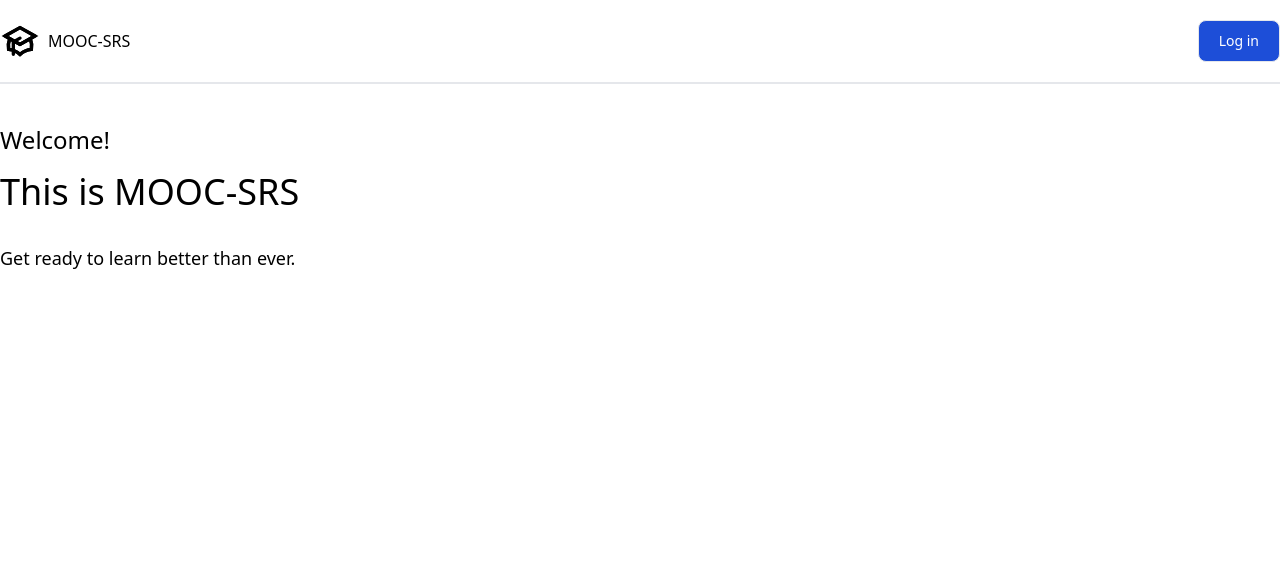
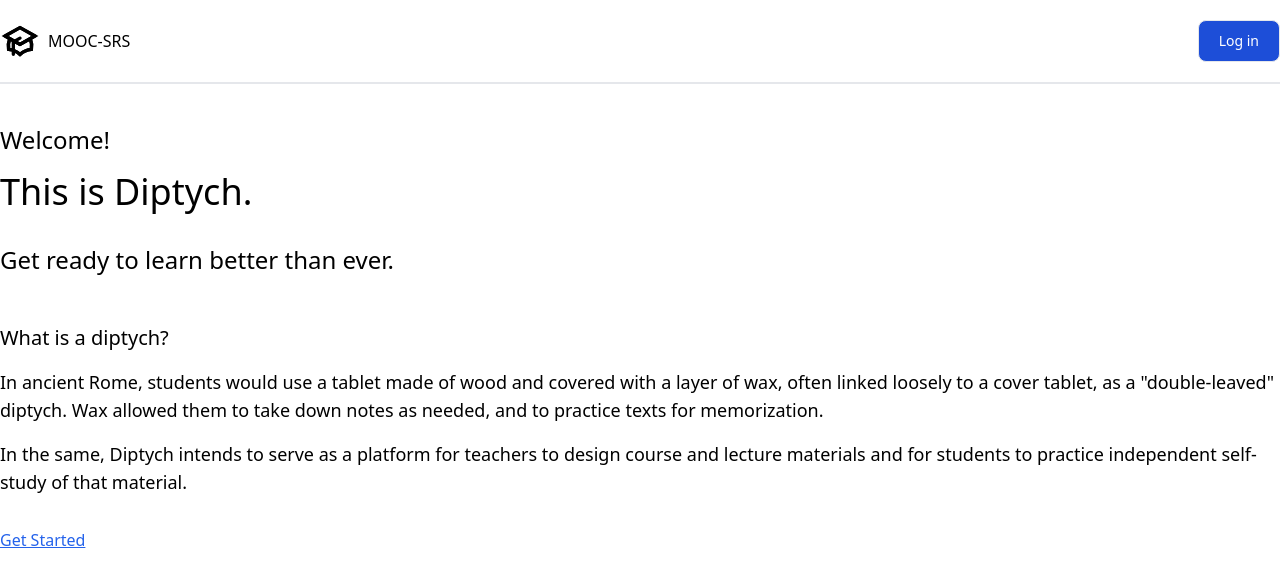
Before and after one commit to zzzbra/diptych, a React (Create React App) app in the folder client/: page / in a window 1280 px wide. Shown: the top 584 px of the page. Built offline with nearby package versions, Linux system fonts and the light colour scheme.

Commit message:
Clean up Landing page a bit

```diff
--- a/client/src/App.tsx
+++ b/client/src/App.tsx
@@ -4,6 +4,7 @@ import { BrowserRouter as Router, Route, Switch } from 'react-router-dom';
 import { UnauthOnlyRoute, PrivateRoute } from 'views/PrivateRoute';
 import TeacherDashboard from 'views/Dashboard/TeacherDashboard';
 import StudentDashboard from 'views/Dashboard/StudentDashboard';
+import Landing from 'views/Landing';
 import Login from 'views/Login';
 import Signup from 'views/Signup';
 import TeacherRegistrar from 'views/Registrar/TeacherView';
@@ -31,9 +32,7 @@ function App() {
       <PageContentWrapper>
         <Switch>
           <Route exact path="/">
-            <h2>Welcome!</h2>
-            <h1>This is MOOC-SRS</h1>
-            <p>Get ready to learn better than ever.</p>
+            <Landing />
           </Route>
 
           <UnauthOnlyRoute exact path="/login">
--- a/client/src/styles/index.css
+++ b/client/src/styles/index.css
@@ -16,7 +16,11 @@
   }
 
   p {
-    @apply text-lg pb-2;
+    @apply text-lg pb-4;
+  }
+
+  section {
+    @apply py-4;
   }
 
   html, body, #root {
--- /dev/null
+++ b/client/src/views/Landing.tsx
@@ -0,0 +1,30 @@
+import React from 'react';
+import Link from 'components/Link';
+
+const Landing = () => {
+  return (
+    <div>
+      <h2>Welcome!</h2>
+      <h1>This is Diptych.</h1>
+      <h2>Get ready to learn better than ever.</h2>
+      <section className="pt-8">
+        <h3>What is a diptych?</h3>
+        <p>
+          In ancient Rome, students would use a tablet made of wood and covered
+          with a layer of wax, often linked loosely to a cover tablet, as a
+          "double-leaved" diptych. Wax allowed them to take down notes as
+          needed, and to practice texts for memorization.
+        </p>
+
+        <p>
+          In the same, Diptych intends to serve as a platform for teachers to
+          design course and lecture materials and for students to practice
+          independent self-study of that material.
+        </p>
+      </section>
+      <Link to="/signup">Get Started</Link>
+    </div>
+  );
+};
+
+export default Landing;
```
